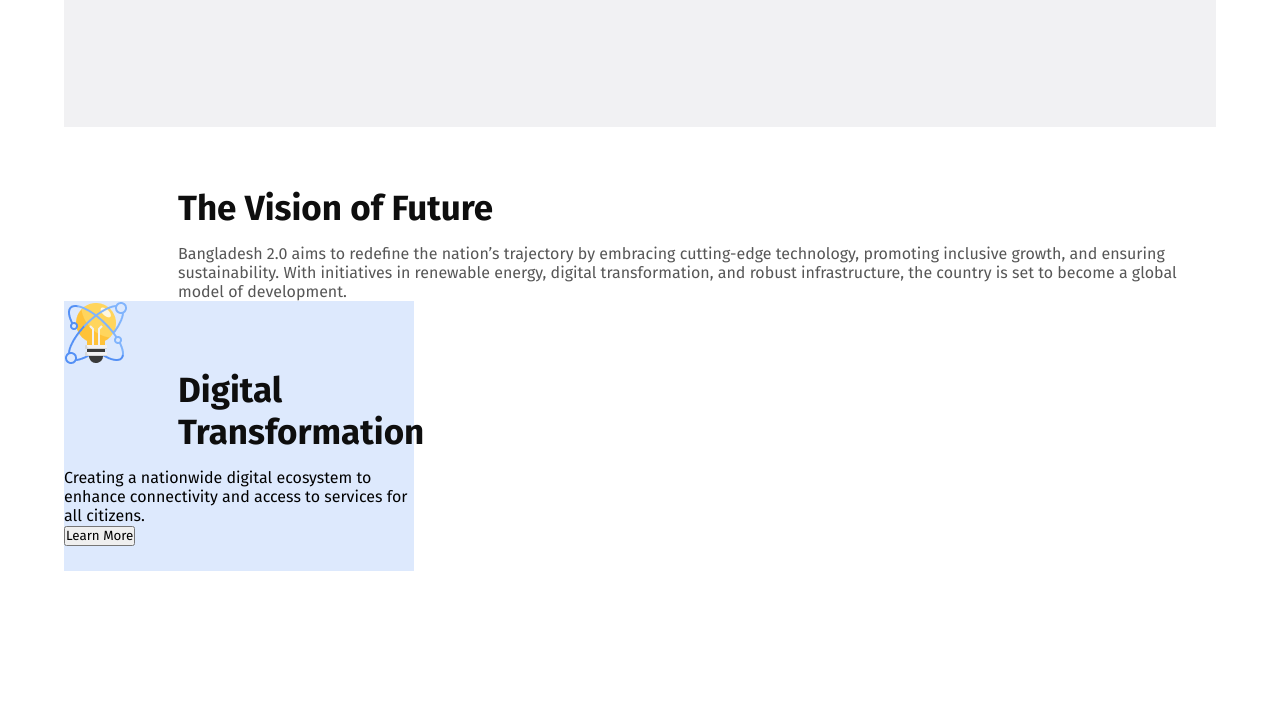
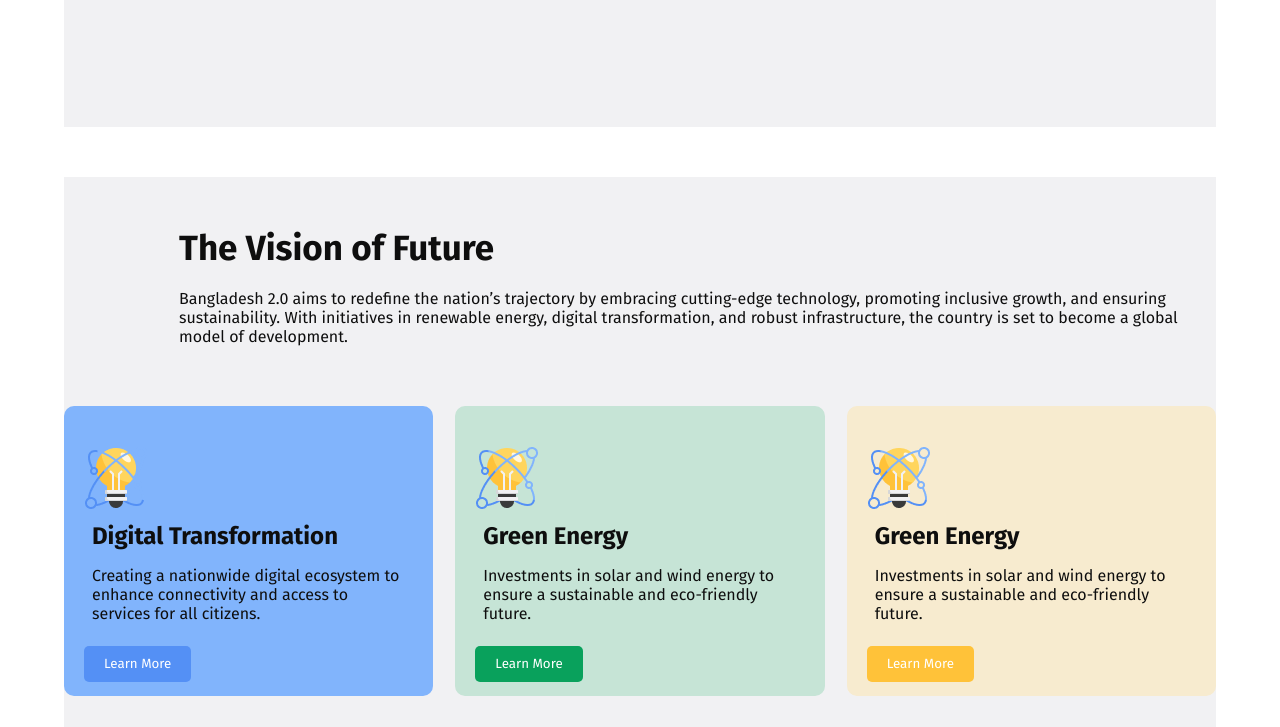
Before and after one commit to sultanahamedlinkon/assignment01-repo, a plain HTML site: page index.html in a window 1280 px wide. Shown: the part 1051-1778 px from the top of the page. Before the commit the page ends 1738 px from the top, so only its background shows below. Drawn offline with Linux system fonts and the light colour scheme.

Commit message:
vision section added

```diff
--- a/index.html
+++ b/index.html
@@ -67,11 +67,26 @@
 <div class="sub-contenar">
 <div class="main-1">
   <img src="./assets/card-icon.png">
-  <h2 class="main-heading">Digital Transformation</h2>
+  <h2 class="disetal">Digital Transformation</h2>
   <p class="main-title">Creating a nationwide digital ecosystem to enhance connectivity and access to services for all citizens.</p>
 <button class="main-btn">Learn More</button>
 </div>
 
+
+  <div class="main-2">
+    <img src="./assets/card-icon.png">
+    <h2 class="disetal">Green Energy</h2>
+    <p class="main-title">Investments in solar and wind energy to ensure a sustainable and eco-friendly future.</p>
+  <button class="main-btn2">Learn More</button>
+  </div>
+
+
+    <div class="main-3">
+      <img src="./assets/card-icon.png">
+      <h2 class="disetal">Green Energy</h2>
+      <p class="main-title">Investments in solar and wind energy to ensure a sustainable and eco-friendly future.</p>
+    <button class="main-btn3">Learn More</button>
+    </div>
 
 </div>
 </div>
--- a/style.css
+++ b/style.css
@@ -17,6 +17,7 @@
  color: rgb(14, 14, 14);
 }
 .sign-btn{
+ font-weight: bold;
  color: rgb(0, 106, 80);
 border: 1px solid black;
 border-radius: 5px;
@@ -50,7 +51,7 @@ color: rgb(14, 14, 14);
 padding-bottom: 15px;
 }
 .banner-btn{
-margin-top: 15px;
+margin-top: 18px;
  padding:10px ;
  background-color: rgb(0, 106, 80);
  border-radius: 4px;
@@ -161,34 +162,108 @@ color: black;
 padding-bottom: 5px;
 }
 /*The Vision of Future section*/
+
 .main-contenar{
- background-color: #FFFFFF;
+ height: 500px;
  width: 90%;
- height: 500px;
- padding-top: 60px;
  margin: 0 auto;
- text-align: start;
-}
-.main-heading{
- font-size:35px ;
- padding-bottom: 15px;
- padding-left: 114px;
- color: #0E0E0E;
-}
-.main-dec{
- color: rgb(14, 14, 14, 0.7);
- padding-left: 114px;
+ background-color: #F1F1F3;
+ margin-top: 50px;
+ padding-top: 50px;
+ margi: 220px;
+
 }
 
 .sub-contenar{
- height: 270px;
+ display: flex;
+ justify-content: center;
+ gap: 22px;
+ margin-top: 40px;
+}
+.main-heading{
+ color: #0E0E0E;
+ font-size: 35px;
+ padding-bottom: 20px;
+ color: #0E0E0E;
+ padding-left: 115px;
+}
+.main-dec{
+ color: #0E0E0E;
+ padding-bottom: 20px;
+ color: #0E0E0E;
+ padding-left: 115px;
+}
+.main-1{
+ height: 250px;
  width: 350px;
- background-color:rgba(84, 144, 245, 0.2);
+ background-color: #81B4FC;
+ padding-top: 40px;
+ padding-right: 20px;
+ padding-left: 20px;
+ border-radius: 10px;
+}
+.disetal{
+ color: #0E0E0E;
+ padding: 8px;
+}
+.main-title{
+ color: #0E0E0E;
+ padding: 8px;
+}
+.main-btn{
+ padding: 10px 20px;
+ background-color: #5490F5;
+ margin-top: 15px;
+ color: #FFFFFF;
+ border: none;
+ border-radius: 5px;
+}
+.main-btn:hover{
+ background-color: crimson;
 }
 
-.main-1{
- text-align: left;
+.main-2{
+ height: 250px;
+ width: 350px;
+ background-color: #C6E4D6;
+ padding-top: 40px;
+ padding-right: 20px;
+ padding-left: 20px;
+ border-radius: 10px;
 }
-.main-heading{
- text-align: justify;
+
+.main-btn2{
+ padding: 10px 20px;
+ margin-top: 15px;
+ background-color: #09A15C;
+ color: #FFFFFF;
+ border: none;
+ border-radius: 5px;
 }
+
+.main-btn2:hover{
+ background-color: crimson;
+}
+
+.main-3{
+ height: 250px;
+ width: 350px;
+ background-color: #F7EBCF;
+ padding-top: 40px;
+ padding-right: 20px;
+ padding-left: 20px;
+ border-radius: 10px;
+}
+
+.main-btn3{
+ padding: 10px 20px;
+ margin-top: 15px;
+ background-color: #FFC239;
+ color: #FFFFFF;
+ border: none;
+ border-radius: 5px;
+}
+
+.main-btn3:hover{
+ background-color: crimson;
+}
```
